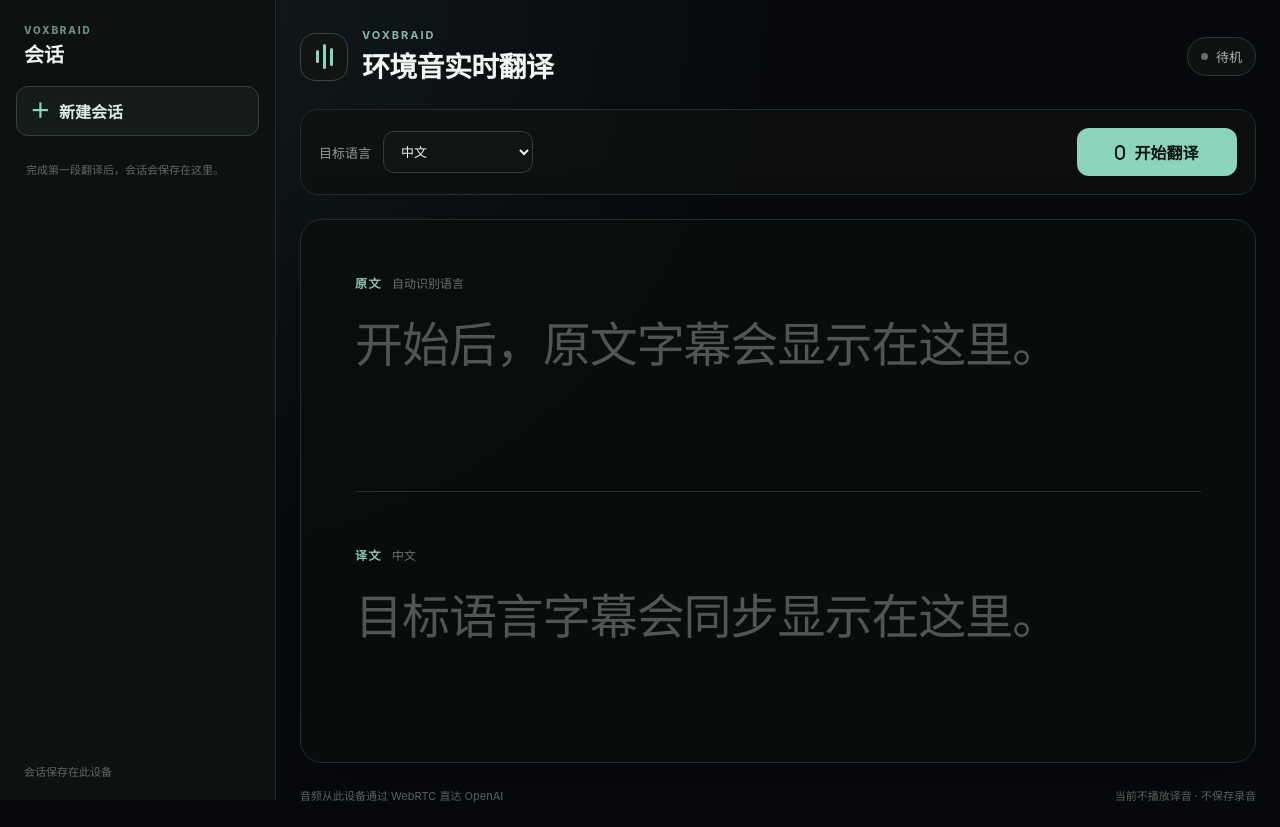
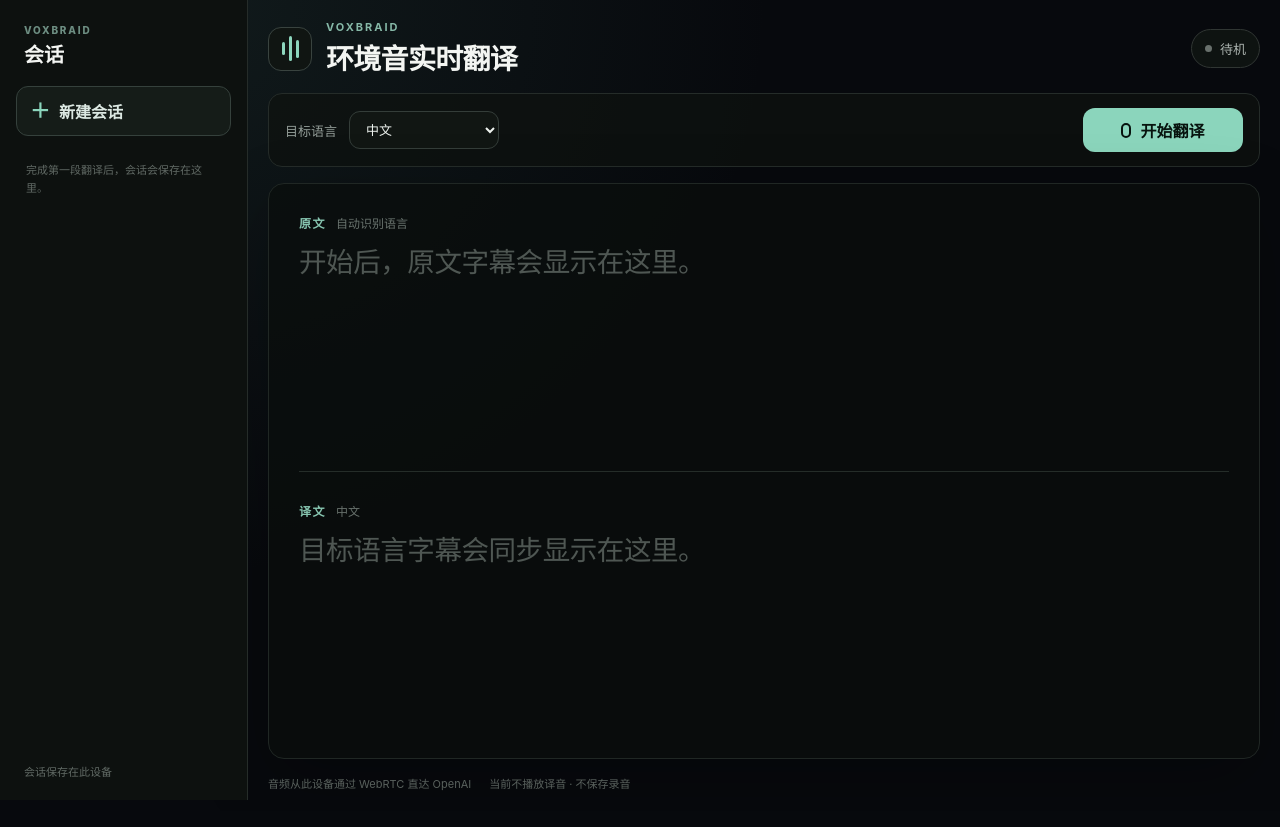
Before and after one commit to felix5572/voxbraid, a SvelteKit app: page / in a window 1280 px wide. Built offline with nearby package versions, Linux system fonts and the light colour scheme.

Commit message:
style(transcript): increase caption density

```diff
--- a/src/lib/session/SessionSidebar.svelte
+++ b/src/lib/session/SessionSidebar.svelte
@@ -99,7 +99,7 @@
 		position: sticky;
 		top: 0;
 		z-index: 20;
-		width: 276px;
+		width: 248px;
 		height: 100vh;
 		padding: max(24px, env(safe-area-inset-top)) 16px max(18px, env(safe-area-inset-bottom));
 		border-right: 1px solid #252c29;
--- a/src/routes/+page.svelte
+++ b/src/routes/+page.svelte
@@ -779,12 +779,6 @@
 			/>
 		{/if}
 
-		{#if import.meta.env.DEV && session && persistencePhase === 'ready'}
-			<div class="developer-tools">
-				<button class="export" onclick={() => void downloadSessionArchive()}>导出会话 JSON</button>
-			</div>
-		{/if}
-
 		{#if error}
 			<div class="error" role="alert">
 				<strong>连接没有建立</strong>
@@ -849,12 +843,17 @@
 		</section>
 
 		<footer>
+			<div class="footer-copy">
 				<span>
 					{import.meta.env.DEV && audioTestEnabled
 						? '本地录音通过 WebRTC 直达 OpenAI'
 						: '音频从此设备通过 WebRTC 直达 OpenAI'}
 				</span>
 				<span>当前不播放译音 · 不保存录音</span>
+			</div>
+			{#if import.meta.env.DEV && session && persistencePhase === 'ready'}
+				<button class="export" onclick={() => void downloadSessionArchive()}>导出会话 JSON</button>
+			{/if}
 		</footer>
 	</main>
 </div>
@@ -863,7 +862,7 @@
 	.app-shell {
 		min-height: 100vh;
 		display: grid;
-		grid-template-columns: 276px minmax(0, 1fr);
+		grid-template-columns: 248px minmax(0, 1fr);
 	}
 
 	main {
@@ -871,10 +870,10 @@
 		width: min(1120px, 100%);
 		min-height: 100vh;
 		margin: 0 auto;
-		padding: max(28px, env(safe-area-inset-top)) max(24px, env(safe-area-inset-right))
-			max(24px, env(safe-area-inset-bottom)) max(24px, env(safe-area-inset-left));
+		padding: max(20px, env(safe-area-inset-top)) max(20px, env(safe-area-inset-right))
+			max(20px, env(safe-area-inset-bottom)) max(20px, env(safe-area-inset-left));
 		display: grid;
-		gap: 24px;
+		gap: 16px;
 	}
 
 	header,
@@ -922,10 +921,10 @@
 	}
 
 	.mark {
-		width: 48px;
-		height: 48px;
+		width: 44px;
+		height: 44px;
 		border: 1px solid #39433f;
-		border-radius: 15px;
+		border-radius: 13px;
 		display: flex;
 		align-items: center;
 		justify-content: center;
@@ -1001,9 +1000,9 @@
 
 	.controls {
 		gap: 16px;
-		padding: 18px;
+		padding: 14px 16px;
 		border: 1px solid #252c29;
-		border-radius: 18px;
+		border-radius: 14px;
 		background: rgba(14, 18, 16, 0.74);
 	}
 
@@ -1016,7 +1015,7 @@
 	}
 	select {
 		min-width: 150px;
-		padding: 11px 38px 11px 13px;
+		padding: 9px 36px 9px 12px;
 		border: 1px solid #343d39;
 		border-radius: 11px;
 		background: #111613;
@@ -1025,7 +1024,7 @@
 
 	button {
 		min-width: 160px;
-		padding: 12px 18px;
+		padding: 10px 16px;
 		border: 0;
 		border-radius: 12px;
 		display: inline-flex;
@@ -1101,13 +1100,9 @@
 	.warning strong {
 		color: #f0e8bc;
 	}
-	.developer-tools {
-		display: flex;
-		justify-content: flex-end;
-	}
 	.export {
 		min-width: 0;
-		padding: 8px 12px;
+		padding: 6px 10px;
 		border: 1px solid #343d39;
 		background: #111613;
 		color: #aeb8b3;
@@ -1115,10 +1110,10 @@
 	}
 
 	.captions {
-		height: clamp(430px, 68vh, 760px);
-		min-height: 430px;
-		border: 1px solid #242b28;
-		border-radius: 22px;
+		height: clamp(500px, calc(100dvh - 224px), 760px);
+		min-height: 500px;
+		border: 1px solid #202724;
+		border-radius: 16px;
 		display: grid;
 		grid-template-rows: 1fr auto 1fr;
 		overflow: hidden;
@@ -1127,14 +1122,14 @@
 	}
 
 	article {
-		padding: clamp(24px, 5vw, 54px);
+		padding: clamp(20px, 2.35vw, 30px);
 		min-height: 0;
 		display: flex;
 		flex-direction: column;
 	}
 	.caption-label {
 		gap: 10px;
-		margin-bottom: 20px;
+		margin-bottom: 12px;
 	}
 	.caption-label span {
 		color: #87c5b0;
@@ -1154,10 +1149,10 @@
 	}
 	article p {
 		margin: 0;
-		font-size: clamp(25px, 4.4vw, 48px);
-		font-weight: 570;
-		line-height: 1.42;
-		letter-spacing: -0.022em;
+		font-size: clamp(22px, 2.15vw, 30px);
+		font-weight: 530;
+		line-height: 1.45;
+		letter-spacing: -0.016em;
 		white-space: pre-wrap;
 		word-break: break-word;
 	}
@@ -1182,13 +1177,17 @@
 	}
 	.divider {
 		height: 1px;
-		margin: 0 clamp(24px, 5vw, 54px);
+		margin: 0 clamp(20px, 2.35vw, 30px);
 		background: #252d29;
 	}
 	footer {
 		gap: 20px;
 		color: #59615d;
 		font-size: 11px;
+	}
+	.footer-copy {
+		display: flex;
+		gap: 18px;
 	}
 
 	@media (max-width: 820px) {
@@ -1203,7 +1202,6 @@
 	@media (max-width: 640px) {
 		main {
 			padding-inline: 16px;
-			gap: 16px;
 		}
 		header {
 			align-items: flex-start;
@@ -1230,13 +1228,19 @@
 			width: 100%;
 		}
 		.captions {
-			height: clamp(490px, 72vh, 680px);
-			min-height: 490px;
+			height: clamp(520px, calc(100dvh - 238px), 760px);
+			min-height: 520px;
 		}
 		footer {
 			align-items: flex-start;
+			gap: 10px;
+		}
+		.footer-copy {
 			flex-direction: column;
 			gap: 5px;
 		}
+		.export {
+			width: auto;
+		}
 	}
 </style>
```
Lines whose indentation alone changed are shown as unchanged.
